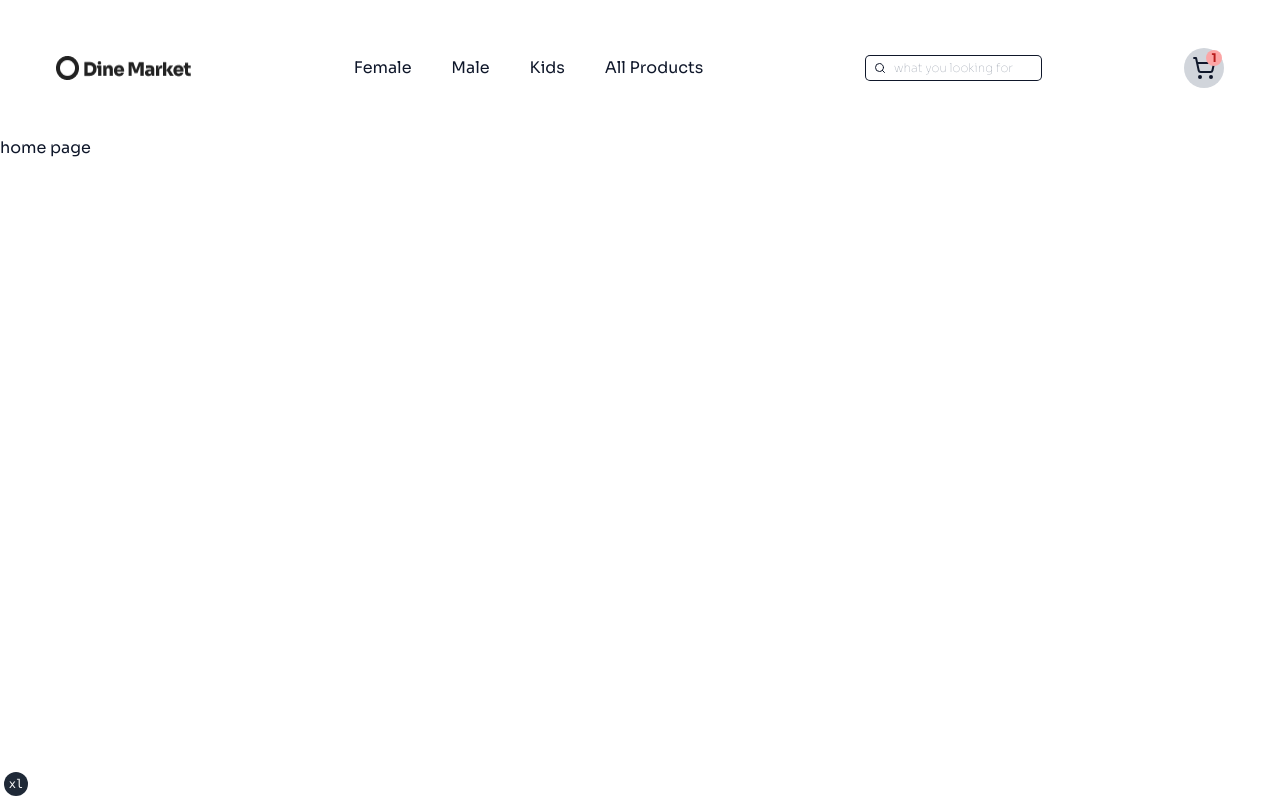
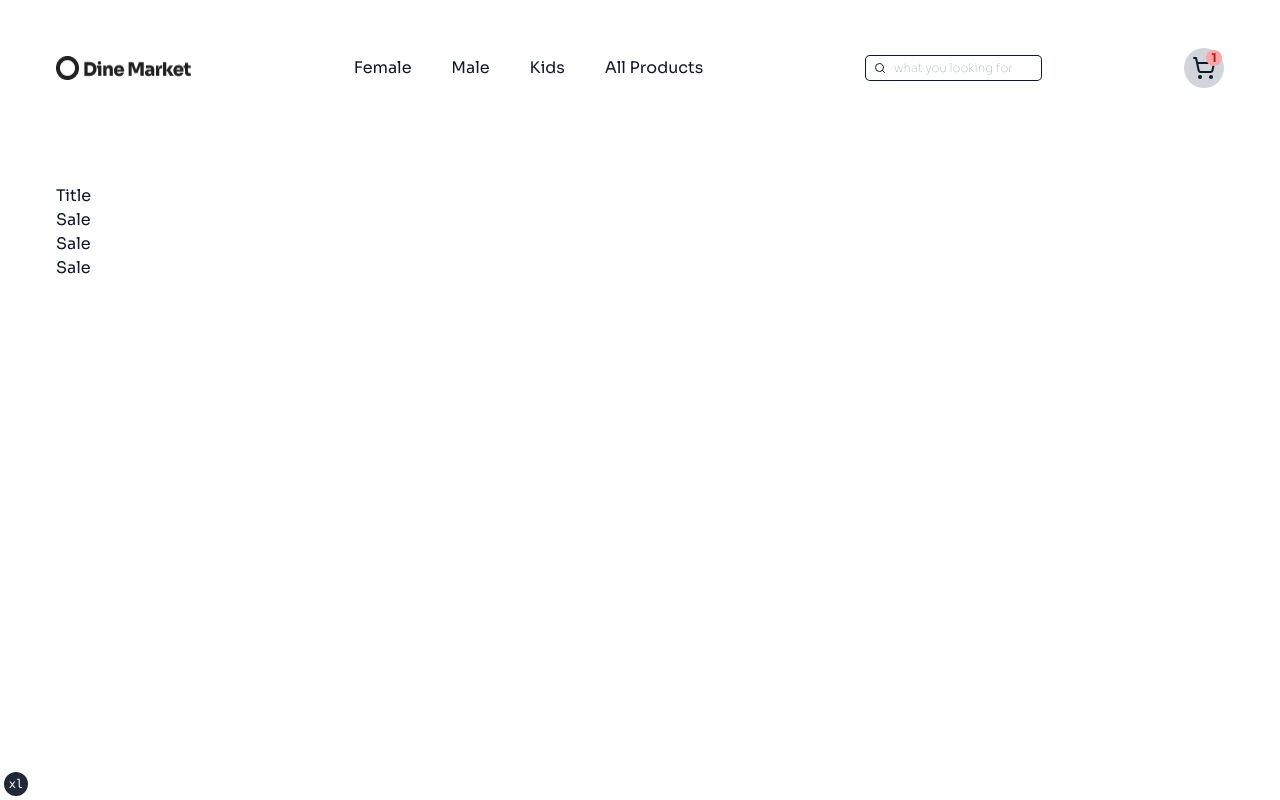
Before and after one commit to SheryConcepts/panaverse_hackathon, a Next.js app: page / in a window 1280 px wide. Built offline with nearby package versions, Linux system fonts and the light colour scheme.

Commit message:
FEATURE: start hero section

```diff
--- a/app/page.tsx
+++ b/app/page.tsx
@@ -1,8 +1,7 @@
-import Link from "next/link"
-
-import { siteConfig } from "@/config/site"
-import { buttonVariants } from "@/components/ui/button"
+import Hero from "@/components/hero"
 
 export default function IndexPage() {
-  return <p>home page</p>
+  return <>
+  <Hero />
+  </>
 }
--- /dev/null
+++ b/components/hero.tsx
@@ -0,0 +1,34 @@
+import Sale from "./sale";
+
+export default function Hero() {
+  return (
+    <div className="container lg:py-12 lg:px-14 flex flex-col justify-center items-start py-8 px-10">
+      <Sale />
+      <Title />
+      <Description />
+      <StartShoppingButton />
+      <BrandsBanner />
+    </div>
+  )
+}
+
+
+
+function Title() {
+  return <div>Title</div>
+}
+
+
+function Description() {
+  return <div>Sale</div>
+}
+
+
+function StartShoppingButton() {
+  return <div>Sale</div>
+}
+
+
+function BrandsBanner() {
+  return <div>Sale</div>
+}
--- a/components/navbar-dropdown.tsx
+++ b/components/navbar-dropdown.tsx
@@ -39,12 +39,12 @@ function SpanningDropdown({
   children: ReactNode
 }) {
   return (
-    <div className="px-12 py-10 absolute left-0 top-0 w-screen h-screen bg-gray-300">
+    <div className="px-12 py-10 absolute left-0 top-0 w-screen h-screen bg-gray-50">
       <div className="flex items-center justify-between">
         <Icons.siteLogo />
         <Icons.cross className="cursor-pointer" onClick={() => toggleYourself(!toggle)}>Toggle</Icons.cross>
       </div>
-      <div className="flex flex-col mt-10 items-center justify-center">{children}</div>
+      <div className="flex flex-col mt-10 items-center justify-center gap-y-2">{children}</div>
     </div>
   )
 }
--- /dev/null
+++ b/components/sale.tsx
@@ -0,0 +1,7 @@
+export default function Sale() {
+    return (
+    <div>
+    <p></p>
+    </div>
+    )
+  }
```
